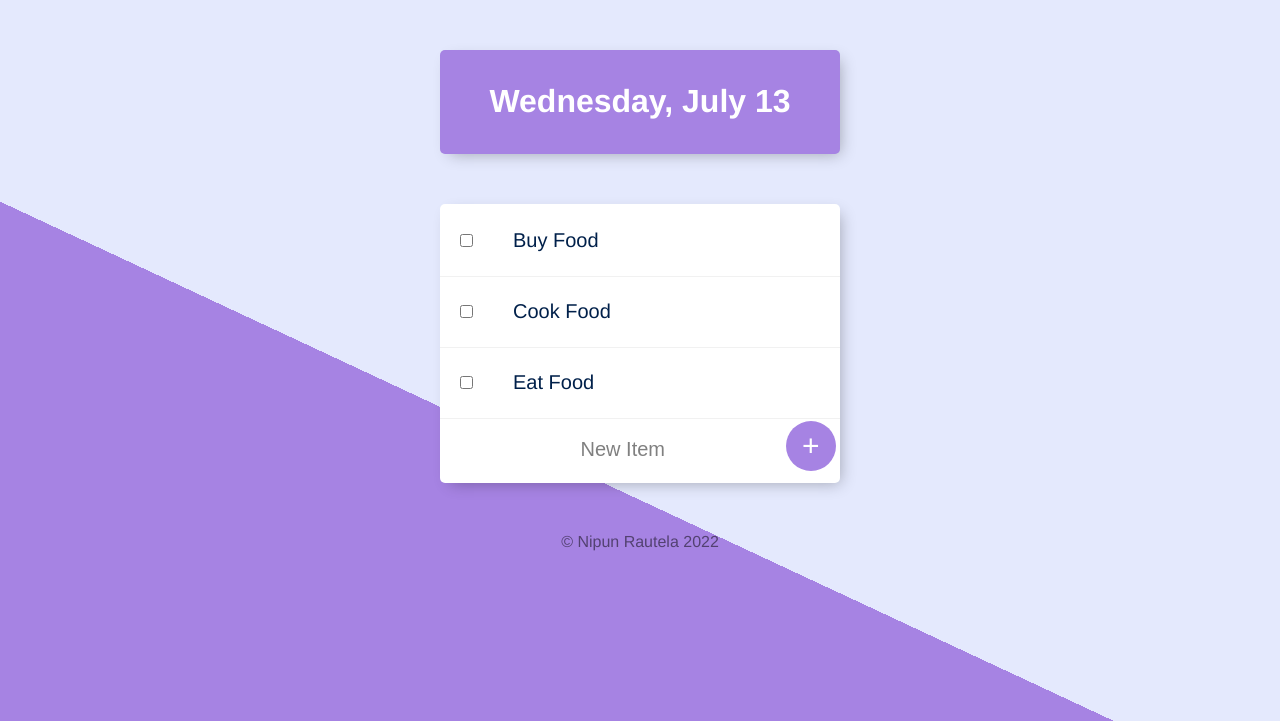
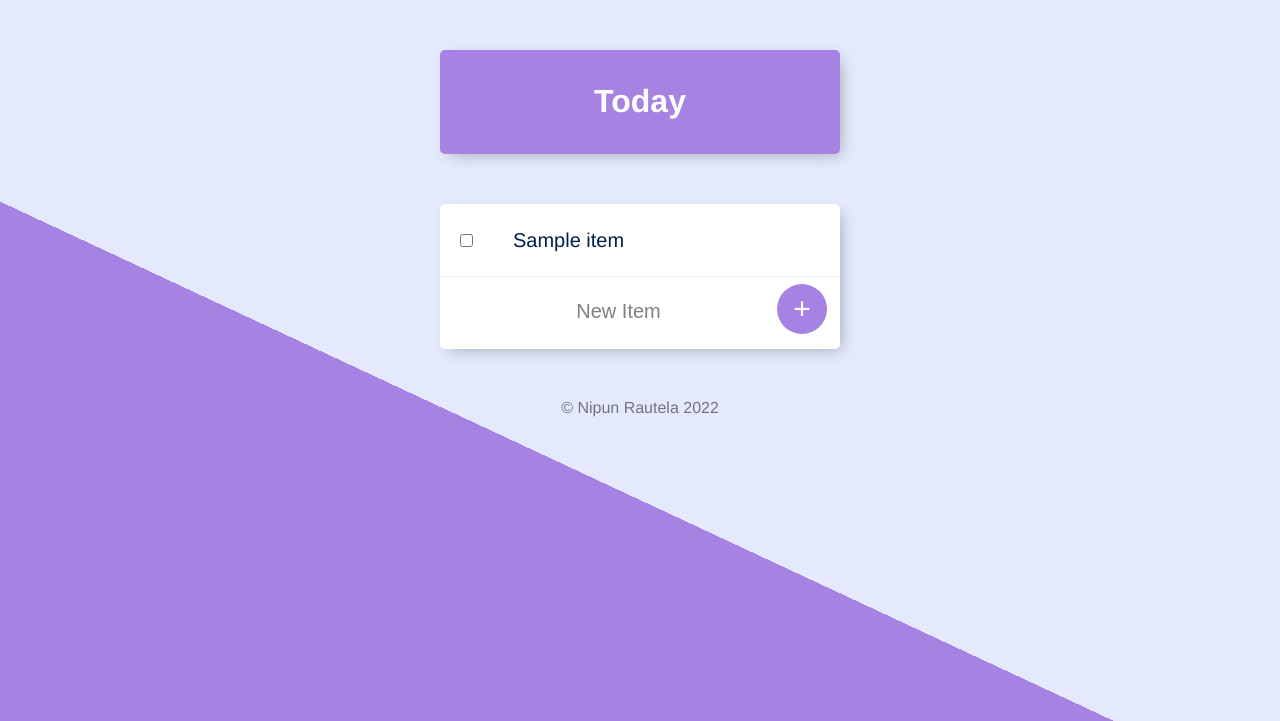
Before and after one commit to nipunrautela/webdev-bootcamp-projects, a Node server app: page / in a window 1280 px wide. Shown: the top 721 px of the page. Run offline with Node 20, Linux system fonts and the light colour scheme; tables that the repository leaves empty hold one stand-in row (values such as "Sample post"); some libraries are stand-ins or nearby versions.

Commit message:
Integrated database and dynamic lists to the app

```diff
--- a/app.js
+++ b/app.js
@@ -2,41 +2,136 @@
 
 const express = require("express");
 const bodyParser = require("body-parser");
-const date = require(__dirname + "/date.js");
+const mongoose = require("mongoose");
+const _ = require("lodash");
 
 const app = express();
 
-var items = ["Buy Food", "Cook Food", "Eat Food"];
-var workItems = [];
+let items = ["Buy Food", "Cook Food", "Eat Food"];
+let workItems = [];
 
 // setting the templating library to ejs
 app.set("view engine", "ejs");
 
 // using body parser to get the request content
 app.use(bodyParser.urlencoded({extended: true}));
+app.use(express.static("public"));
 
-app.use(express.static("public"));
+mongoose.connect("mongodb://127.0.0.1:27017/todolistDB");
+
+const itemsSchema = {
+  name: String
+}
+
+const Item = mongoose.model("item", itemsSchema);
+
+const item1 = new Item({
+  name: "Buy Food"
+});
+const item2 = new Item({
+  name: "Cook Food"
+});
+const item3 = new Item({
+  name: "Eat Food"
+});
+
+const defaultItems = [item1, item2, item3]
+// Item.insertMany(defaultItems, function(err) {
+//   if (err) console.log(err);
+//   else {
+//     console.log("successfully saved default items to database");
+//   }
+// });
+
+const listSchema = {
+  name: String,
+  items: [itemsSchema]
+};
+
+const List = mongoose.model("list", listSchema);
 
 
 app.get("/", function(req, res) {
+  Item.find({}, function(err, result) {
+    if (err) console.log(err);
+    else {
+      // console.log(result);
+      res.render("list", {listTitle: "Today", itemsList: result});
+    }
+  });
+});
 
-  let day = date.getDate();
-  res.render("list", {listTitle: day, itemsList: items});
+app.get("/:listName", function(req, res) {
+  const listName = _.capitalize(req.params.listName);
+  // console.log(listName);
+
+  List.findOne({name: listName}, function(err, result) {
+
+    if (!err) {
+      if (!result) {
+        const list = new List({
+          name: listName,
+          items: defaultItems
+        });
+        console.log(list.name);
+
+        list.save();
+        res.redirect("/"+listName);
+      }
+      else {
+        res.render("list", {listTitle: listName, itemsList: result.items});
+      }
+    }
+  });
+
 
 });
 
 app.post("/", function(req, res) {
-  let item = req.body.newItemName;
+  // console.log(req.body);
+  let itemName = req.body.newItemName;
+  let listName = req.body.list;
 
-  if (req.body.list === "Work") {
-    workItems.push(item);
-    res.redirect("/work");
+  let item = new Item({
+    name: itemName
+  });
+
+  if (listName === "Today") {
+    item.save();
+    res.redirect("/");
   }
   else {
-    items.push(item);
+    List.findOne({name: listName}, function(err, foundList) {
+      foundList.items.push(item);
+      foundList.save();
+      res.redirect("/"+listName);
+    });
+  }
+
+});
+
+app.post("/delete", function(req, res) {
+  let deleteId = req.body.checkbox;
+  let listName = req.body.list;
+
+  if (listName === "Today") {
+    if (deleteId) {
+      Item.deleteOne({_id: deleteId}, function(err) {
+        if (err) console.log(err);
+        else {
+          console.log("Successfully deleted");
+        }
+      })
+    }
     res.redirect("/");
   }
-
+  else {
+    List.findOneAndUpdate({name: listName}, {$pull: {items: {_id: deleteId}}}, function(err, result) {
+      if (!err) {
+        res.redirect("/"+listName);
+      }
+    });
+  }
 });
 
 
--- a/date.js
+++ /dev/null
@@ -1,19 +0,0 @@
-
-exports.getDate = function() {
-  const options = {
-    weekday: "long",
-    day: "numeric",
-    month: "long"
-  };
-
-  return new Date().toLocaleString("en-us", options);
-}
-
-
-exports.getDay = function() {
-  const options = {
-    weekday: "long"
-  };
-
-  return new Date().toLocaleString("en-us", options);
-}
--- a/package.json
+++ b/package.json
@@ -19,6 +19,8 @@
   "dependencies": {
     "body-parser": "^1.20.0",
     "ejs": "^3.1.8",
-    "express": "^4.18.1"
+    "express": "^4.18.1",
+    "lodash": "^4.17.21",
+    "mongoose": "^6.4.4"
   }
 }
--- a/public/css/styles.css
+++ b/public/css/styles.css
@@ -57,7 +57,7 @@
   color: #00204a;
 }
 
-form {
+form.item {
   text-align: center;
   margin-left: 20px;
 }
--- a/views/list.ejs
+++ b/views/list.ejs
@@ -5,16 +5,19 @@
 
 
   <div class="box">
-    <% for(var i=0; i<itemsList.length; i++) { %>
-      <label for="item-<%= i %>" class="item-label">
-        <div class="item">
-          <input type="checkbox" id="item-<%= i %>">
-          <p> <%= itemsList[i] %></p>
-        </div>
-      </label>
-    <% } %>
+    <% itemsList.forEach(function(item) { %>
+      <form action="/delete" method="post">
+        <label for="<%= item._id.toHexString() %>" class="item-label">
+          <div class="item">
+            <input type="checkbox" name="checkbox" value="<%= item._id.toHexString() %>" onchange="this.form.submit()" id="<%= item._id.toHexString()  %>">
+            <input type="hidden" name="list" value="<%= listTitle %>"></input>
+            <p> <%= item.name %></p>
+          </div>
+        </label>
+      </form>
+    <% }); %>
 
-    <form action="/" method="post">
+    <form class="item" action="/" method="post">
       <input type="text" name="newItemName" placeholder="New Item">
 
       <button type="submit" name="list" value="<%= listTitle %>">+</button>
```
Also changed, not shown: index.html (deleted, +0 -12 lines), 1 other file.
